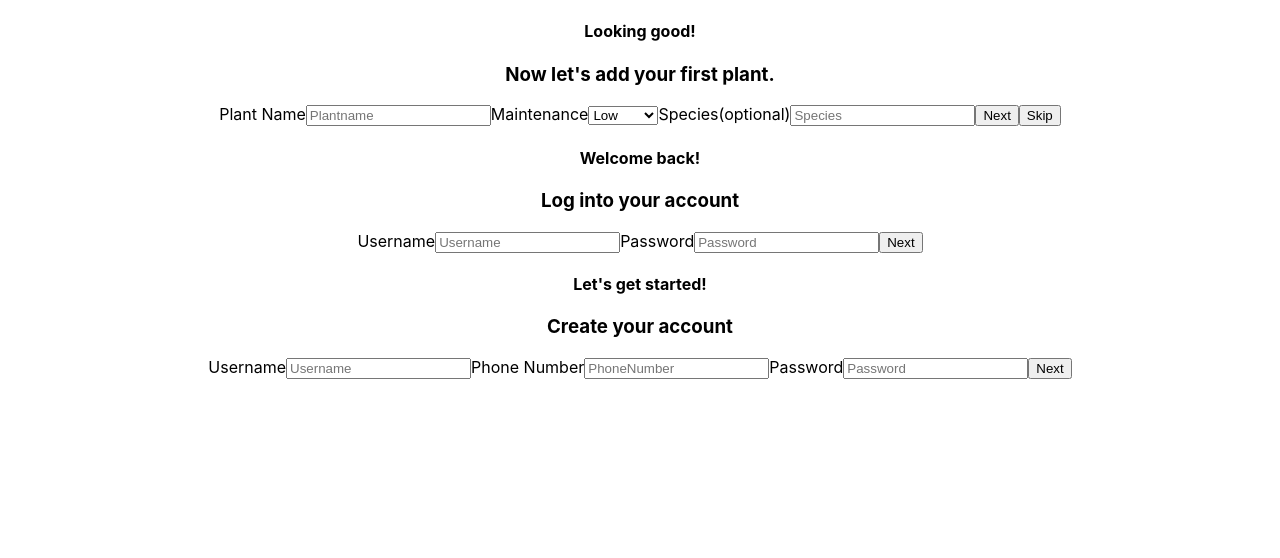
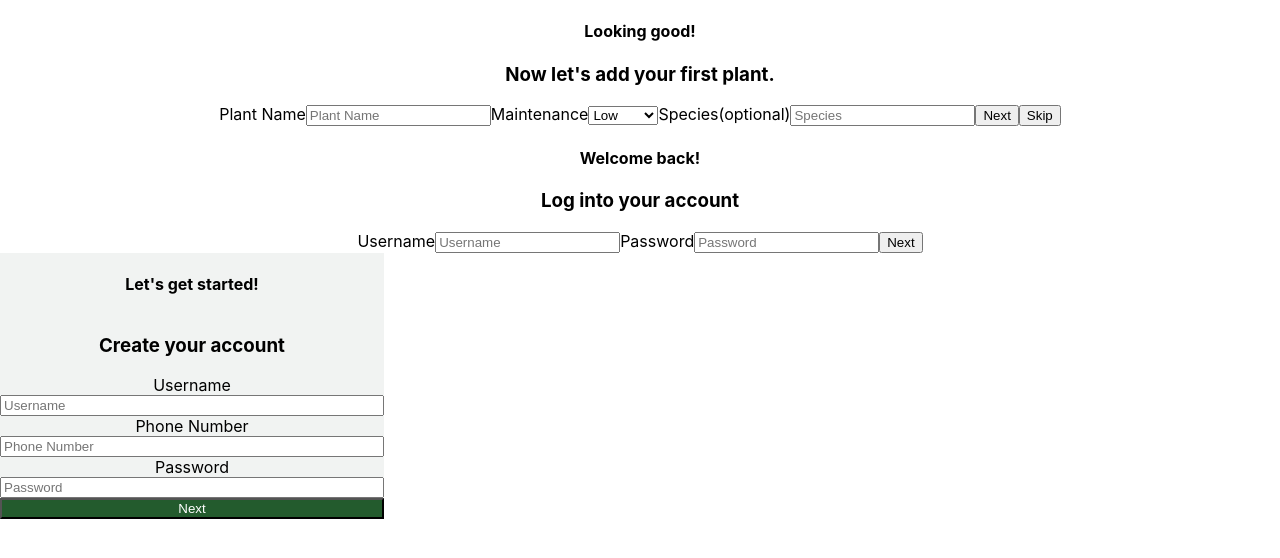
Before and after one commit to Build-Week-Water-My-Plants-1/front-end, a React (Create React App) app in the folder my-app/: page /login in a window 1280 px wide. Shown: the top 558 px of the page. Built offline with nearby package versions, Linux system fonts and the light colour scheme.

Commit message:
Add styling to SignUp

```diff
--- a/my-app/src/components/AddPlant.js
+++ b/my-app/src/components/AddPlant.js
@@ -25,11 +25,11 @@
   };
 
   return (
-    <form>
+    <form onSubmit={handleSubmit}>
       <h4>Looking good!</h4>
       <h3>Now let's add your first plant.</h3>
       <label htmlFor="plantname">Plant Name</label>
-      <input id="plantname" name='plantname' type="text" placeholder='Plantname' value={addPlantData.plantname} onChange={handleChanges} />
+      <input id="plantname" name='plantname' type="text" placeholder='Plant Name' value={addPlantData.plantname} onChange={handleChanges} />
       <label htmlFor="maintenance">Maintenance</label>
       <select className="size-options" id="maintenance" name="size">
         <option value="low" onChange={handleChanges}>
--- a/my-app/src/components/Login.js
+++ b/my-app/src/components/Login.js
@@ -5,7 +5,7 @@
   const [logInData, setLogInData] = useState({ username: "", password: "" });
 
   const handleChanges = (event) => {
-    setLogInData({ username: event.target.value });
+    setLogInData({ ...logInData, [event.target.name]: event.target.value });
     console.log(logInData);
   };
 
@@ -37,7 +37,8 @@
         name="password"
         type="text"
         placeholder="Password"
-        value={logInData.password}/>
+        value={logInData.password}
+        onChange={handleChanges}/>
       <button type="submit">Next</button>
     </form>
   );
--- a/my-app/src/components/Signup.js
+++ b/my-app/src/components/Signup.js
@@ -5,14 +5,36 @@
 
 // import './index.css';
 
+/////////////Styling/////////////////
+const WrapperDiv = styled.div`
+  width: 30%;
+  height: 70%;
+  background-color: #F1F3F2;
+  display: flex;
+  flex-direction: column;
+`;
+
+const Form = styled.form`
+  display: flex;
+  flex-direction: column;
+  align-content: center;
+`;
+
+const Button = styled.button`
+background-color: #235B2D;
+color: white;
+`;
+
+//////////SignUp function//////////////
+
 const SignUp = () => {
   const [signUpData, setSignUpData] = useState({
     username: "",
-    phonenumber: "",
+    phone_number: "",
     password: "",
   });
   const handleChanges = (event) => {
-    setSignUpData({ username: event.target.value });
+    setSignUpData({ ...signUpData, [event.target.name]: event.target.value });
     console.log(signUpData);
   };
 
@@ -28,7 +50,8 @@
   };
 
   return (
-    <form>
+    <WrapperDiv>
+      <Form onSubmit={handleSubmit}>
         <h4>Let's get started!</h4>
         <h3>Create your account</h3>
         <label htmlFor="username">Username</label>
@@ -40,13 +63,14 @@
           value={signUpData.username}
           onChange={handleChanges}
         />
-      <label htmlFor="phonenumber">Phone Number</label>
+        <label htmlFor="phone_number">Phone Number</label>
         <input
-        id="phonenumber"
-        name="phonenumber"
+          id="phone_number"
+          name="phone_number"
           type="text"
-        placeholder="PhoneNumber"
-        value={signUpData.phonenumber}
+          placeholder="Phone Number"
+          value={signUpData.phone_number}
+          onChange={handleChanges}
         />
         <label htmlFor="password">Password</label>
         <input
@@ -55,11 +79,13 @@
           type="text"
           placeholder="Password"
           value={signUpData.password}
+          onChange={handleChanges}
         />
         {/* <label htmlFor='confirmpw'>Confirm Password</label>
       <input id='confirmpw'/> */}
-      <button type="submit">Next</button>
-    </form>
+        <Button type="submit">Next</Button>
+      </Form>
+    </WrapperDiv>
   );
 };
 
```
Lines whose indentation alone changed are shown as unchanged.
